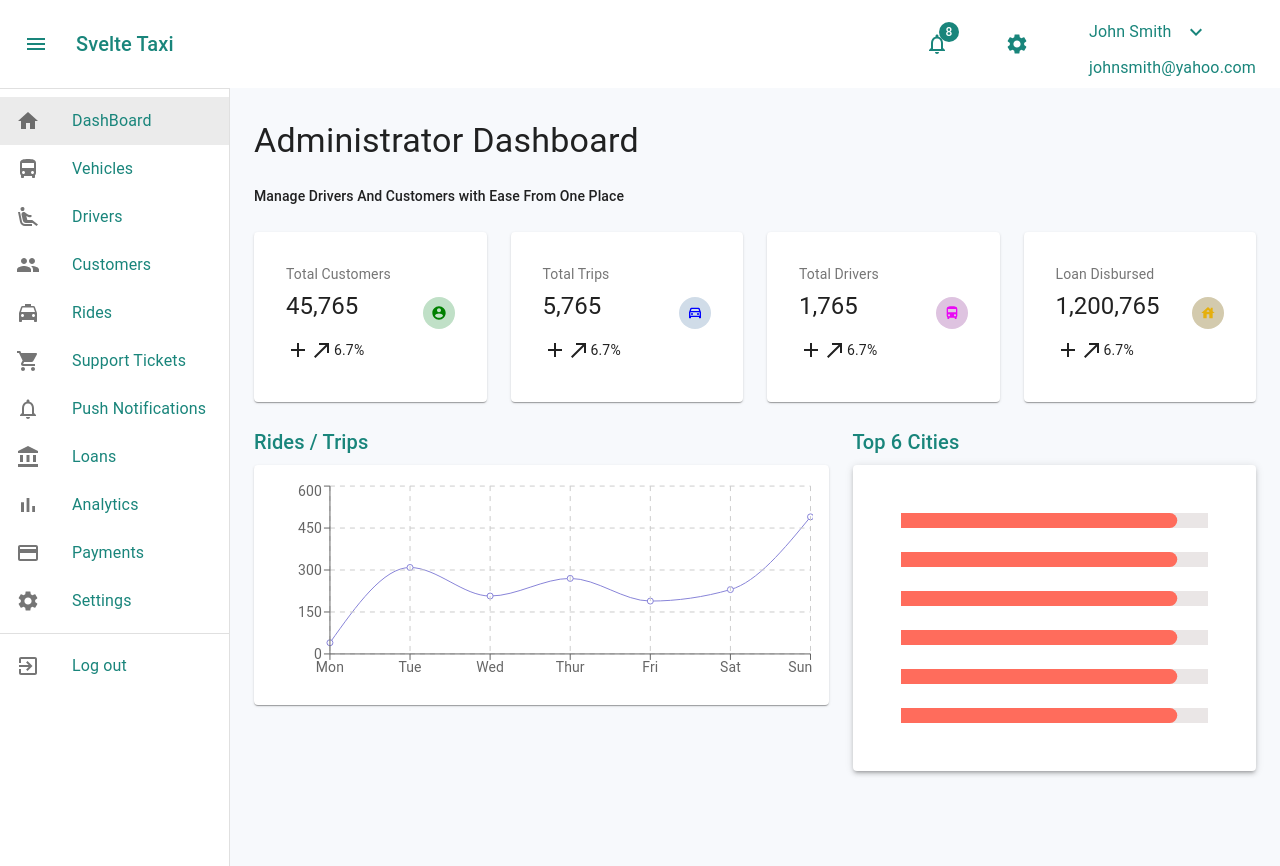
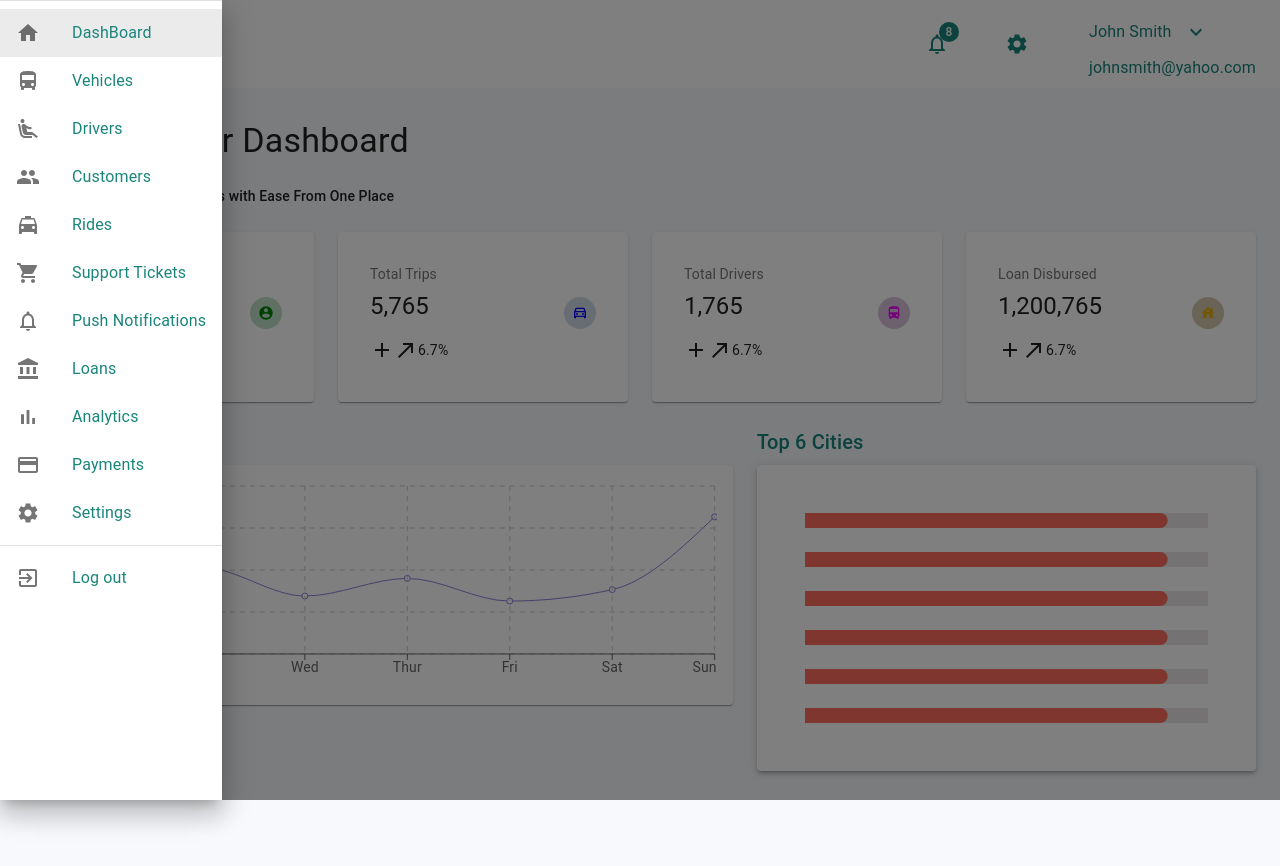
Before and after one commit to walosha/svelte_taxi, a React (Create React App) app: page /dashboard in a window 1280 px wide. Both pictures are taken after a click on the button 36 px from the left and 44 px from the top of the page. Shown: the top 866 px of the page. Built offline with nearby package versions, Linux system fonts and the light colour scheme.

Commit message:
created drawer component

```diff
--- a/src/components/ListItems.jsx
+++ b/src/components/ListItems.jsx
@@ -42,14 +42,14 @@ const menus = [
 
 // Rendering of JSX Menus list Items
 
-function RenderMenuItem({ name, selected, icons }) {
+function RenderMenuItem({ name, selected, icons, handleDrawerToggle }) {
   const url = name
     .split(" ")
     .join("-")
     .toLowerCase();
 
   return (
-    <StyledLink to={`/${url}`}>
+    <StyledLink onClick={handleDrawerToggle} to={`/${url}`}>
       <ListItem selected={url === selected} button>
         <ListItemIcon>{icons}</ListItemIcon>
         <ListItemText primary={name} />
@@ -58,11 +58,16 @@ function RenderMenuItem({ name, selected, icons }) {
   );
 }
 
-export const MainListItems = ({ selected }) => {
+export const MainListItems = ({ selected, handleDrawerToggle }) => {
   return (
     <Fragment>
       {menus.map((item, idx) => (
-        <RenderMenuItem key={idx} selected={selected} {...item} />
+        <RenderMenuItem
+          key={idx}
+          handleDrawerToggle={handleDrawerToggle}
+          selected={selected}
+          {...item}
+        />
       ))}
     </Fragment>
   );
--- a/src/components/SideDrawal.jsx
+++ b/src/components/SideDrawal.jsx
@@ -12,27 +12,65 @@ const useStyles = makeStyles(theme => ({
   drawerPaper: {
     position: "relative",
     whiteSpace: "nowrap",
+    width: drawerWidth
+  },
+  drawer: {
+    width: drawerWidth,
+    flexShrink: 0
+  },
+
+  drawerOpen: {
+    position: "relative",
     width: drawerWidth,
     transition: theme.transitions.create("width", {
       easing: theme.transitions.easing.sharp,
       duration: theme.transitions.duration.enteringScreen
     })
+  },
+  drawerClose: {
+    transition: theme.transitions.create("width", {
+      easing: theme.transitions.easing.sharp,
+      duration: theme.transitions.duration.leavingScreen
+    }),
+    overflowX: "hidden",
+    width: drawerWidth,
+    [theme.breakpoints.up("sm")]: {
+      width: drawerWidth,
+      position: "relative"
+    }
   }
 }));
 
-function SideDrawal({ location }) {
+function SideDrawal({ location, mobileOpen, handleDrawerToggle }) {
   const classes = useStyles();
+  console.log("mobile", mobileOpen);
 
   return (
     <Drawer
-      variant="permanent"
-      classes={{
-        paper: clsx(classes.drawerPaper)
+      variant="temporary"
+      className={(classes.drawerPaper, classes.drawer)}
+      // className={clsx(classes.drawer, {
+      //   [classes.drawerOpen]: mobileOpen,
+      //   [classes.drawerClose]: !mobileOpen
+      // })}
+      // classes={{
+      //   paper: clsx(classes.drawerPaper, {
+      //     [classes.drawerOpen]: mobileOpen,
+      //     [classes.drawerClose]: !mobileOpen
+      //   })
+      // }}
+      ModalProps={{
+        keepMounted: true // Better open performance on mobile.
       }}
+      open={mobileOpen}
+      onClose={handleDrawerToggle}
     >
       <Divider />
       <List>
-        <MainListItems selected={parseUrl(location.pathname)} />
+        <MainListItems
+          handleDrawerToggle={handleDrawerToggle}
+          selected={parseUrl(location.pathname)}
+        />
       </List>
       <Divider />
       <List>
--- a/src/components/header.component.jsx
+++ b/src/components/header.component.jsx
@@ -1,4 +1,5 @@
 import React from "react";
+import clsx from "clsx";
 import { makeStyles } from "@material-ui/core/styles";
 import AppBar from "@material-ui/core/AppBar";
 import Toolbar from "@material-ui/core/Toolbar";
@@ -11,11 +12,29 @@ import SettingIcon from "./SettingsIcon";
 import BellNotificationIcon from "./BellNotificationIcon";
 
 const useStyles = makeStyles(theme => ({
-  root: { backgroundColor: theme.palette.background.default },
-  grow: {
-    flexGrow: 1
+  appBar: {
+    transition: theme.transitions.create(["width", "margin"], {
+      easing: theme.transitions.easing.sharp,
+      duration: theme.transitions.duration.leavingScreen
+    }),
+    backgroundColor: theme.palette.background.default,
+    zIndex: theme.zIndex.drawer + 1,
+    [theme.breakpoints.up("sm")]: {
+      // width: `calc(100% - ${drawerWidth}px)`
+      // marginLeft: drawerWidth
+    }
+    // grow: {
+    //   flexGrow: 1
+    // }
   },
-
+  appBarShift: {
+    //marginLeft: drawerWidth,
+    // width: `calc(100% - ${drawerWidth}px)`,
+    transition: theme.transitions.create(["width", "margin"], {
+      easing: theme.transitions.easing.sharp,
+      duration: theme.transitions.duration.enteringScreen
+    })
+  },
   menuButton: {
     marginRight: theme.spacing(2)
   },
@@ -36,19 +55,25 @@ const useStyles = makeStyles(theme => ({
   }
 }));
 
-export default function Header() {
-  // used styles
+export default function Header({ handleDrawerToggle }) {
   const classes = useStyles();
 
   return (
     <div className={classes.grow}>
-      <AppBar className={classes.root} color="primary" position="static">
+      <AppBar
+        className={clsx(classes.appBar, {
+          [classes.appBarShift]: true
+        })}
+        color="primary"
+        position="static"
+      >
         <Toolbar>
           <IconButton
             edge="start"
             className={classes.menuButton}
             color="primary"
             aria-label="open drawer"
+            onClick={handleDrawerToggle}
           >
             <MenuIcon />
           </IconButton>
--- a/src/pages/dashBoard.jsx
+++ b/src/pages/dashBoard.jsx
@@ -47,11 +47,11 @@ export default function DashBoard() {
               <DashBoardInfoCard {...data} />
             </Grid>
           ))}
-          <Grid className={classes.paper} item sm={12} md={7}>
+          <Grid className={classes.paper} item xs={12} md={7}>
             {/* Line chart for trip and Travel */}
             {RenderLineChart(lineData)}
           </Grid>
-          <Grid item xs={12} sm={12} md={5}>
+          <Grid item xs={12} md={5}>
             {/* Progress Bar for Top 6 Cities */}
             <Typography
               component="h2"
--- a/src/pages/homePage.js
+++ b/src/pages/homePage.js
@@ -24,11 +24,19 @@ const useStyles = makeStyles({
 
 function HomePage() {
   const classes = useStyles();
+  const [mobileOpen, setMobileOpen] = React.useState(false);
+
+  const handleDrawerToggle = () => {
+    setMobileOpen(!mobileOpen);
+  };
   return (
     <Fragment>
-      <Header />
+      <Header mobileOpen={mobileOpen} handleDrawerToggle={handleDrawerToggle} />
       <div className={classes.root}>
-        <SiderDrawal />
+        <SiderDrawal
+          handleDrawerToggle={handleDrawerToggle}
+          mobileOpen={mobileOpen}
+        />
         <Switch>
           <Route exact path="/dashboard" component={Dashboard}></Route>
           <Route exact path="/drivers" component={Drivers}></Route>
```
Also changed, not shown: 1 other file (tests, documents, lock files or other folders).
